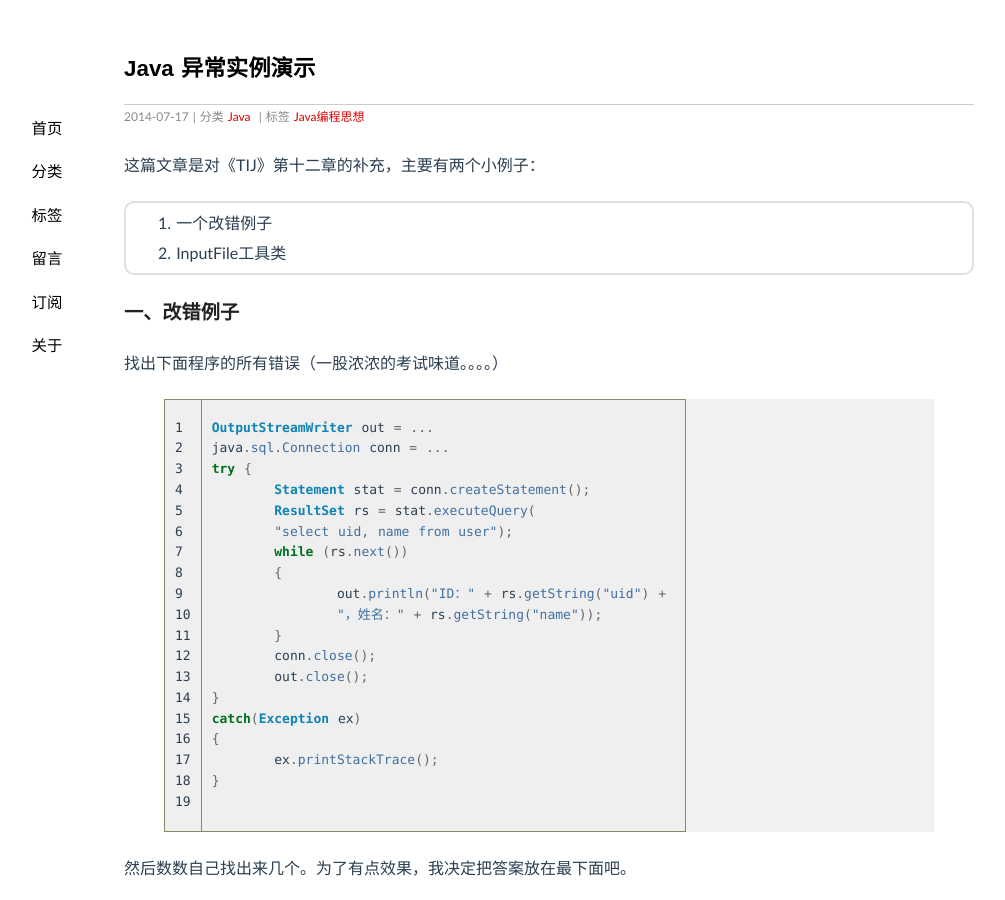
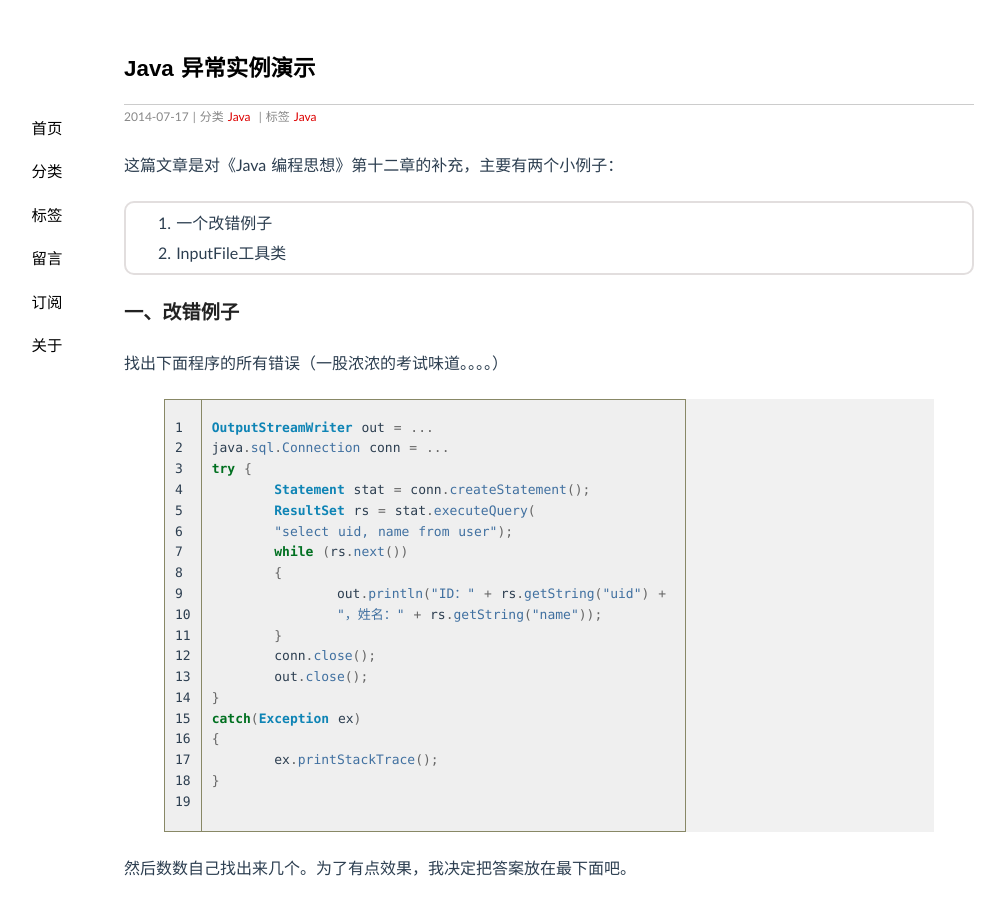
Before and after one commit to niushuai/blog, a Jekyll site: the page built from _posts/2014-07-17-exception_practise.md, in a window 1280 px wide and 900 px high. Shown: the whole window, without its empty margins (91-1096 px from the left). Built offline with Jekyll 4.4.1, drawn with Linux system fonts in a browser that asks for light colours; Markdown is read by kramdown in place of the engine named in the settings; comment, search, counter and statistics services are not loaded.

Commit message:
将 Java 编程思想标签整理一下

```diff
--- a/_posts/2014-07-17-exception_practise.md
+++ b/_posts/2014-07-17-exception_practise.md
@@ -2,10 +2,10 @@
 layout: post
 title: Java 异常实例演示
 categories: Java
-tags: Java编程思想
+tags: Java
 ---
 
-这篇文章是对《TIJ》第十二章的补充，主要有两个小例子：
+这篇文章是对《Java 编程思想》第十二章的补充，主要有两个小例子：
 
 1. 一个改错例子
 2. InputFile工具类
```
Also changed, not shown: _posts/2015-01-28-threadlocal.md (+1 -1 lines).
